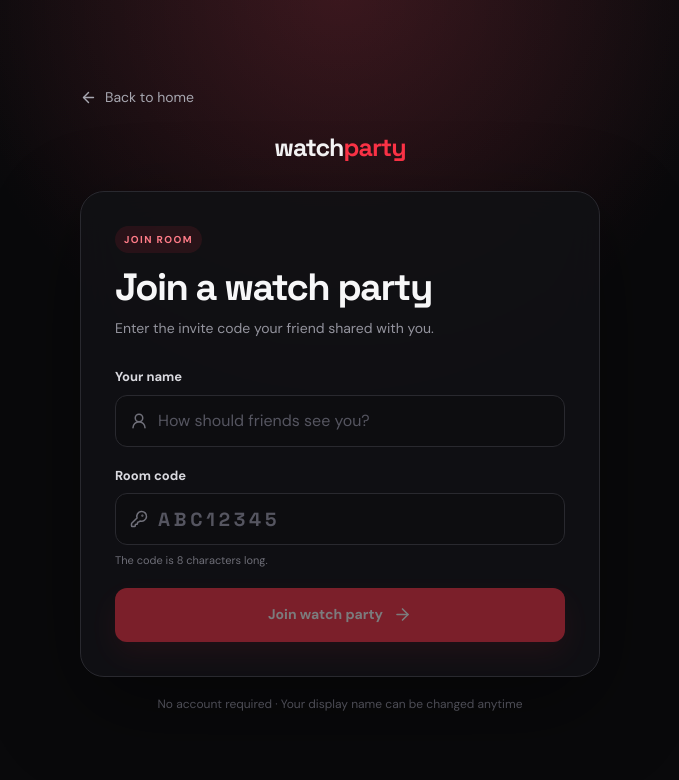
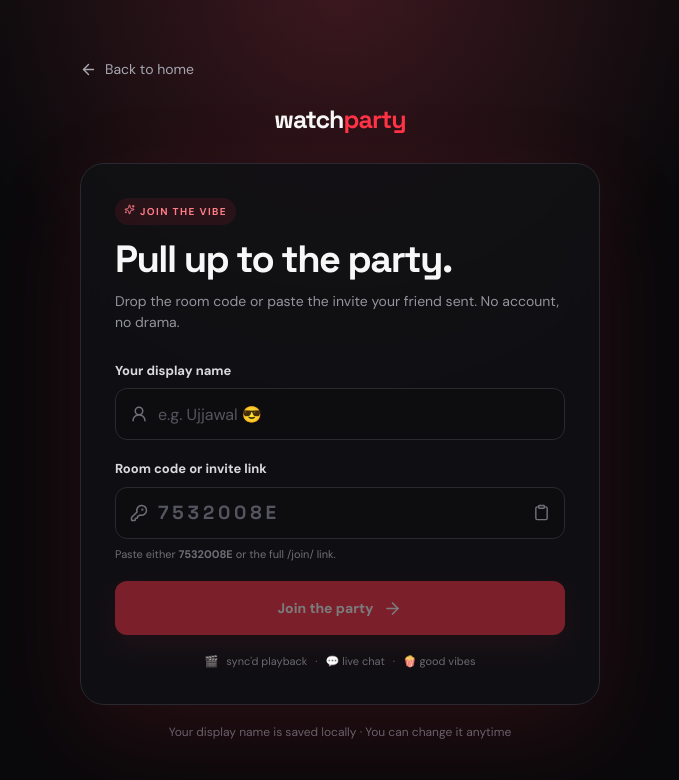
Before and after one commit to ujjawalkeshri1/youtube-watch-party, a React (Vite) app in the folder client/: page /join in a window 1280 px wide. Shown: the top 780 px of the page, without its empty margins (300-979 px from the left). Built offline with nearby package versions, Linux system fonts and the light colour scheme; no server answers.

Commit message:
Improve room joining and invite URL handling

```diff
--- a/client/src/pages/JoinRoomPage.tsx
+++ b/client/src/pages/JoinRoomPage.tsx
@@ -1,29 +1,77 @@
-import { FormEvent, useState } from 'react';
-import { ArrowLeft, ArrowRight, KeyRound, UserRound } from 'lucide-react';
+import { FormEvent, useEffect, useState } from 'react';
+import { ArrowLeft, ArrowRight, Clipboard, KeyRound, UserRound, Sparkles } from 'lucide-react';
 import { useNavigate, useParams } from 'react-router-dom';
 import { api } from '../lib/api';
 import { getIdentity, upsertIdentity } from '../lib/identity';
+
+function normalizeRoomCode(value: string) {
+  const trimmed = value.trim();
+  try {
+    const url = new URL(trimmed);
+    const match = url.pathname.match(/\/join\/([A-Za-z0-9]{8})/i);
+    if (match) return match[1].toUpperCase();
+  } catch {
+    // Treat non-URL input as a room code.
+  }
+  const match = trimmed.match(/(?:^|\s)([A-Za-z0-9]{8})(?:\s|$)/);
+  return (match?.[1] ?? trimmed).toUpperCase().replace(/[^A-Z0-9]/g, '').slice(0, 8);
+}
 
 export function JoinRoomPage() {
   const navigate = useNavigate();
   const { code: codeParam } = useParams();
   const existing = getIdentity();
   const [username, setUsername] = useState(existing?.username ?? '');
-  const [code, setCode] = useState((codeParam ?? '').toUpperCase());
+  const [code, setCode] = useState(normalizeRoomCode(codeParam ?? ''));
   const [loading, setLoading] = useState(false);
   const [error, setError] = useState('');
+  const [pasted, setPasted] = useState(false);
+
+  useEffect(() => {
+    if (codeParam) setCode(normalizeRoomCode(codeParam));
+  }, [codeParam]);
+
+  const handleCodeChange = (value: string) => {
+    setPasted(false);
+    setCode(normalizeRoomCode(value));
+    setError('');
+  };
+
+  const pasteInvite = async () => {
+    try {
+      const text = await navigator.clipboard.readText();
+      const nextCode = normalizeRoomCode(text);
+      setCode(nextCode);
+      setPasted(true);
+      setError(nextCode.length === 8 ? '' : 'That does not look like a valid watch party invite.');
+      window.setTimeout(() => setPasted(false), 1600);
+    } catch {
+      setError('Clipboard access was blocked. Paste the invite into the room code field.');
+    }
+  };
 
   const submit = async (event: FormEvent) => {
     event.preventDefault();
-    if (code.length !== 8) { setError('Enter the 8-character room code.'); return; }
-    setLoading(true); setError('');
+    const cleanCode = normalizeRoomCode(code);
+    if (cleanCode.length !== 8) {
+      setError('Enter an 8-character room code or paste the full invite link.');
+      return;
+    }
+    if (!username.trim()) {
+      setError('Add a display name so your friends know it is you.');
+      return;
+    }
+    setLoading(true);
+    setError('');
     try {
       const identity = upsertIdentity(username);
-      const joined = await api.joinRoom(code, { username: identity.username, userId: identity.userId });
+      const joined = await api.joinRoom(cleanCode, { username: identity.username, userId: identity.userId });
       navigate(`/room/${joined.room.code}`);
     } catch (caught) {
-      setError(caught instanceof Error ? caught.message : 'Unable to join the room.');
-    } finally { setLoading(false); }
+      setError(caught instanceof Error ? caught.message : 'Could not join that room. Check the invite and try again.');
+    } finally {
+      setLoading(false);
+    }
   };
 
   return (
@@ -31,27 +79,38 @@ export function JoinRoomPage() {
       <div className="auth-shell">
         <button className="back-link" type="button" onClick={() => navigate('/')}><ArrowLeft size={17} /> Back to home</button>
         <div className="auth-brand">watch<span>party</span></div>
-        <section className="auth-card">
+        <section className="auth-card" style={{ boxShadow: '0 30px 100px rgba(255,51,71,.12)' }}>
           <div className="auth-card-heading">
-            <div className="step-pill">JOIN ROOM</div>
-            <h1>Join a watch party</h1>
-            <p>Enter the invite code your friend shared with you.</p>
+            <div className="step-pill"><Sparkles size={11} style={{ marginRight: 5 }} /> JOIN THE VIBE</div>
+            <h1>Pull up to the party.</h1>
+            <p>Drop the room code or paste the invite your friend sent. No account, no drama.</p>
           </div>
           <form onSubmit={submit}>
             <div className="field-group">
-              <label htmlFor="join-username">Your name</label>
-              <div className="field-with-icon"><UserRound size={18} /><input id="join-username" value={username} maxLength={32} onChange={(event) => setUsername(event.target.value)} placeholder="How should friends see you?" required /></div>
+              <label htmlFor="join-username">Your display name</label>
+              <div className="field-with-icon"><UserRound size={18} /><input id="join-username" value={username} maxLength={32} onChange={(event) => { setUsername(event.target.value); setError(''); }} placeholder="e.g. Ujjawal 😎" required /></div>
             </div>
             <div className="field-group">
-              <label htmlFor="join-code">Room code</label>
-              <div className="field-with-icon"><KeyRound size={18} /><input id="join-code" className="room-code-input" value={code} maxLength={8} onChange={(event) => setCode(event.target.value.toUpperCase().replace(/[^A-Z0-9]/g, ''))} placeholder="ABC12345" required /></div>
-              <span className="field-hint">The code is 8 characters long.</span>
+              <label htmlFor="join-code">Room code or invite link</label>
+              <div className="field-with-icon">
+                <KeyRound size={18} />
+                <input id="join-code" className="room-code-input" value={code} maxLength={8} onChange={(event) => handleCodeChange(event.target.value)} placeholder="7532008E" required />
+                <button type="button" onClick={pasteInvite} title="Paste invite" aria-label="Paste invite" style={{ color: pasted ? '#34d399' : '#8e8e98', display: 'grid', placeItems: 'center' }}>
+                  <Clipboard size={17} />
+                </button>
+              </div>
+              <span className="field-hint">Paste either <strong>7532008E</strong> or the full /join/ link.</span>
             </div>
             {error && <div className="form-error">{error}</div>}
-            <button className="primary-action" type="submit" disabled={loading || !username.trim() || code.length !== 8}>{loading ? 'Joining room…' : 'Join watch party'}<ArrowRight size={19} /></button>
+            <button className="primary-action" type="submit" disabled={loading || !username.trim() || code.length !== 8}>
+              {loading ? 'Joining…' : 'Join the party'}<ArrowRight size={19} />
+            </button>
           </form>
+          <div style={{ display: 'flex', justifyContent: 'center', gap: 8, marginTop: 18, color: '#696972', fontSize: 11 }}>
+            <span>🎬</span><span>sync'd playback</span><span>·</span><span>💬 live chat</span><span>·</span><span>🍿 good vibes</span>
+          </div>
         </section>
-        <p className="auth-footnote">No account required · Your display name can be changed anytime</p>
+        <p className="auth-footnote">Your display name is saved locally · You can change it anytime</p>
       </div>
     </main>
   );
```
